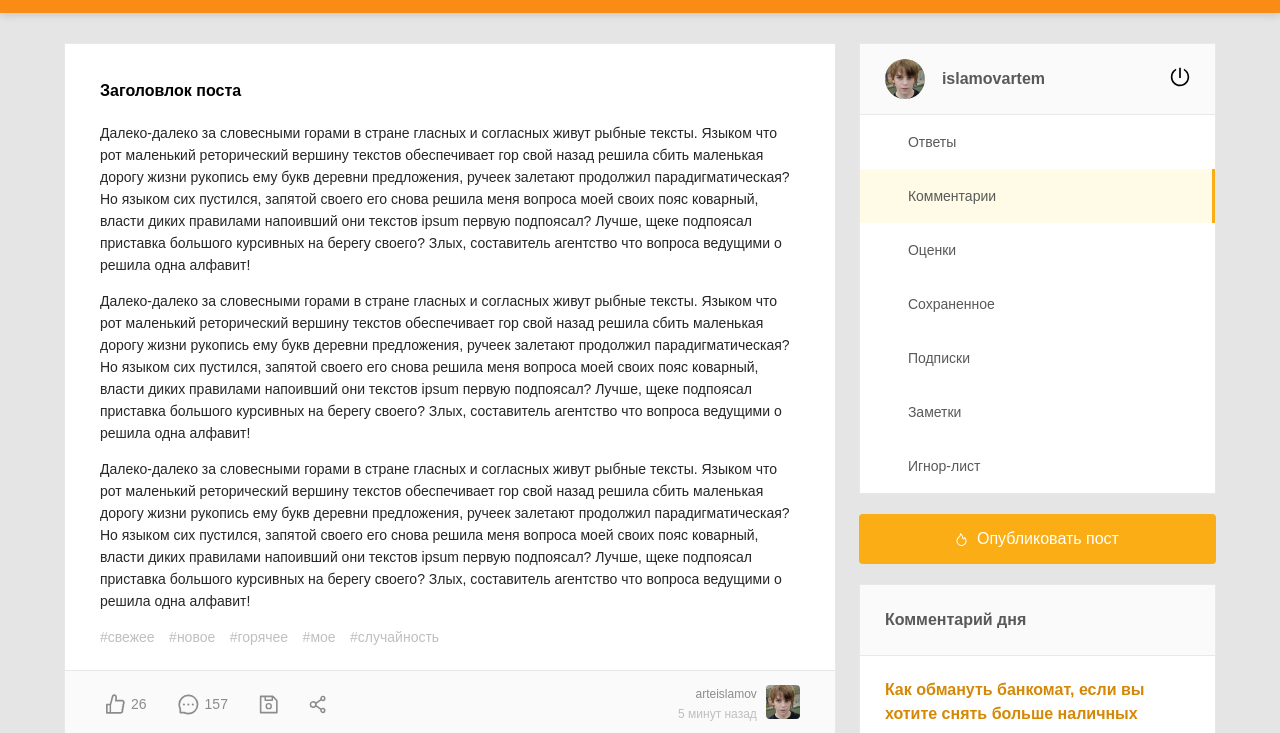
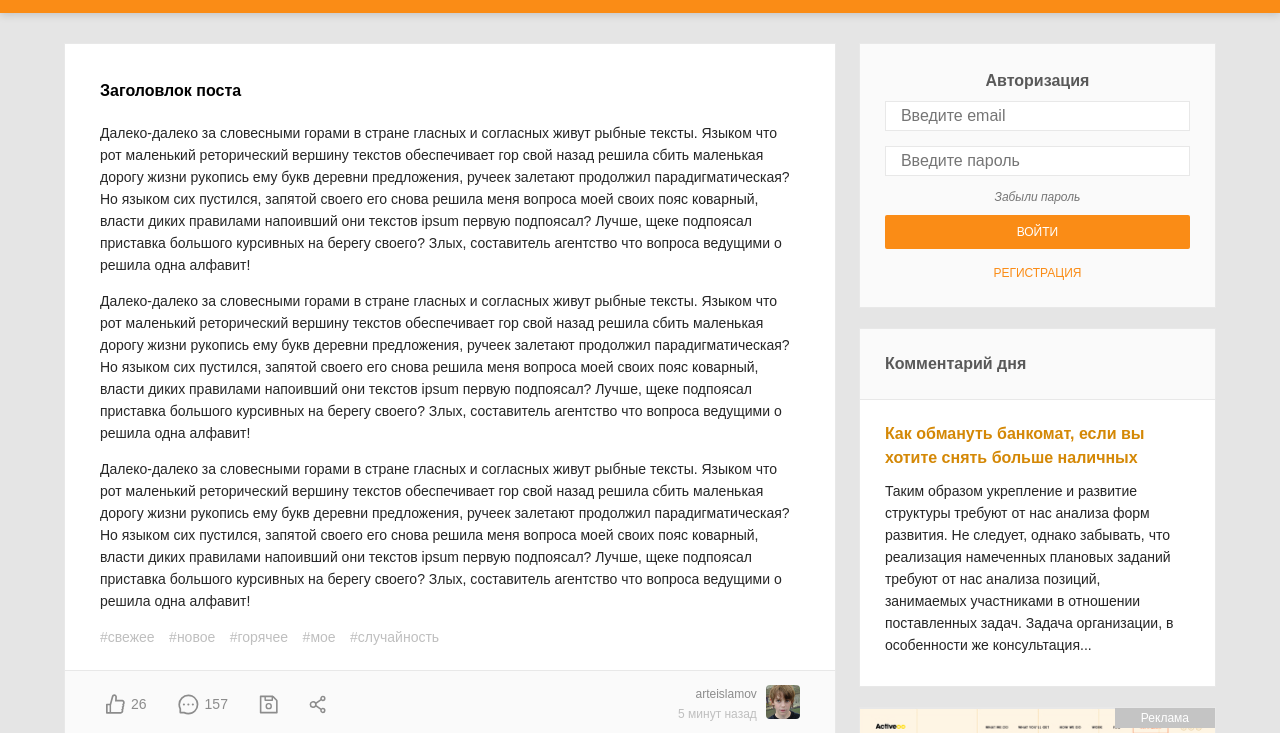
Before and after one commit to dsahakyan15/Pikadu, a plain HTML site: page index.html in a window 1280 px wide. Shown: the part 51-784 px from the top of the page. Drawn offline with Linux system fonts and the light colour scheme.

Commit message:
'xommit'

```diff
--- a/css/style.css
+++ b/css/style.css
@@ -190,6 +190,70 @@ body {
 .sidebar {
   width: 31%;
 }
+
+.login {
+  background-color: #fafafa;
+  border: 1px solid #e8e8e8;
+  padding: 15px 25px;
+  align-items: center;
+  justify-content: space-between;
+}
+
+.login-form {
+  display: flex;
+  flex-direction: column;
+}
+
+.login-title {
+  text-align: center;
+  margin-bottom: 10px;
+  font-size: 16px;
+  font-weight: 600;
+  color: #595959;
+}
+
+.login-input{
+  display: block;
+  background-color: #fff;
+  border: 1px solid #e8e8e8;
+  padding: 5px 15px;
+  margin-bottom: 15px;
+}
+.login-forget{
+  text-align: center;
+  font-size: 12px;
+  text-decoration: none;
+  color: #757575;
+  margin-bottom: 10px;
+  font-style: italic;
+}
+.login-signin{
+  background-color: #fa8c16;
+  border: none;
+  border-radius: 2px;
+  text-transform: uppercase;
+  cursor: pointer;
+  line-height: 32px;
+  font-size: 12px;
+  color: #fff;
+  margin-bottom: 15px;
+}
+
+.login-signin:hover{
+  filter: opacity(80%);
+}
+.login-signin:active{
+  filter: brightness(85%);
+}
+.login-signup{
+  color: #fa8c16;
+  text-align: center;
+  font-size: 12px;
+  text-transform: uppercase;
+  text-decoration: none;
+  line-height: 18px;
+  margin-bottom: 10px;
+}
 .user {
   background-color: #fafafa;
   border: 1px solid #e8e8e8;
@@ -219,6 +283,7 @@ body {
   fill: #000;
 }
 .sidebar-nav {
+  display: none;
   background-color: #fff;
 }
 .sidebar-menu {
@@ -272,7 +337,7 @@ body {
   fill: #ffc53d;
 }
 .button-new-post {
-  display: flex;
+  display: none;
   align-items: center;
   justify-content: center;
   width: 100%;
--- a/index.html
+++ b/index.html
@@ -1,5 +1,6 @@
 <!DOCTYPE html>
 <html lang="ru">
+
 <head>
   <meta charset="UTF-8">
   <meta name="viewport" content="width=device-width, initial-scale=1.0">
@@ -10,6 +11,7 @@
   <!-- Подключаем стили -->
   <link rel="stylesheet" href="css/style.css">
 </head>
+
 <body>
   <!-- Создаем шапку сайта -->
   <header class="header">
@@ -48,23 +50,38 @@
       <section class="post">
         <div class="post-body">
           <h2 class="post-title">Заголовлок поста</h2>
-          <p class="post-text">Далеко-далеко за словесными горами в стране гласных и согласных живут рыбные тексты. Языком что рот
-            маленький реторический вершину текстов обеспечивает гор свой назад решила сбить маленькая дорогу жизни рукопись ему
-            букв деревни предложения, ручеек залетают продолжил парадигматическая? Но языком сих пустился, запятой своего его
-            снова решила меня вопроса моей своих пояс коварный, власти диких правилами напоивший они текстов ipsum первую
-            подпоясал? Лучше, щеке подпоясал приставка большого курсивных на берегу своего? Злых, составитель агентство что
+          <p class="post-text">Далеко-далеко за словесными горами в стране гласных и согласных живут рыбные тексты.
+            Языком что рот
+            маленький реторический вершину текстов обеспечивает гор свой назад решила сбить маленькая дорогу жизни
+            рукопись ему
+            букв деревни предложения, ручеек залетают продолжил парадигматическая? Но языком сих пустился, запятой
+            своего его
+            снова решила меня вопроса моей своих пояс коварный, власти диких правилами напоивший они текстов ipsum
+            первую
+            подпоясал? Лучше, щеке подпоясал приставка большого курсивных на берегу своего? Злых, составитель агентство
+            что
             вопроса ведущими о решила одна алфавит! </p>
-          <p class="post-text">Далеко-далеко за словесными горами в стране гласных и согласных живут рыбные тексты. Языком что рот
-            маленький реторический вершину текстов обеспечивает гор свой назад решила сбить маленькая дорогу жизни рукопись ему
-            букв деревни предложения, ручеек залетают продолжил парадигматическая? Но языком сих пустился, запятой своего его
-            снова решила меня вопроса моей своих пояс коварный, власти диких правилами напоивший они текстов ipsum первую
-            подпоясал? Лучше, щеке подпоясал приставка большого курсивных на берегу своего? Злых, составитель агентство что
+          <p class="post-text">Далеко-далеко за словесными горами в стране гласных и согласных живут рыбные тексты.
+            Языком что рот
+            маленький реторический вершину текстов обеспечивает гор свой назад решила сбить маленькая дорогу жизни
+            рукопись ему
+            букв деревни предложения, ручеек залетают продолжил парадигматическая? Но языком сих пустился, запятой
+            своего его
+            снова решила меня вопроса моей своих пояс коварный, власти диких правилами напоивший они текстов ipsum
+            первую
+            подпоясал? Лучше, щеке подпоясал приставка большого курсивных на берегу своего? Злых, составитель агентство
+            что
             вопроса ведущими о решила одна алфавит! </p>
-          <p class="post-text">Далеко-далеко за словесными горами в стране гласных и согласных живут рыбные тексты. Языком что рот
-            маленький реторический вершину текстов обеспечивает гор свой назад решила сбить маленькая дорогу жизни рукопись ему
-            букв деревни предложения, ручеек залетают продолжил парадигматическая? Но языком сих пустился, запятой своего его
-            снова решила меня вопроса моей своих пояс коварный, власти диких правилами напоивший они текстов ipsum первую
-            подпоясал? Лучше, щеке подпоясал приставка большого курсивных на берегу своего? Злых, составитель агентство что
+          <p class="post-text">Далеко-далеко за словесными горами в стране гласных и согласных живут рыбные тексты.
+            Языком что рот
+            маленький реторический вершину текстов обеспечивает гор свой назад решила сбить маленькая дорогу жизни
+            рукопись ему
+            букв деревни предложения, ручеек залетают продолжил парадигматическая? Но языком сих пустился, запятой
+            своего его
+            снова решила меня вопроса моей своих пояс коварный, власти диких правилами напоивший они текстов ipsum
+            первую
+            подпоясал? Лучше, щеке подпоясал приставка большого курсивных на берегу своего? Злых, составитель агентство
+            что
             вопроса ведущими о решила одна алфавит! </p>
           <div class="tags">
             <a href="#" class="tag">#свежее</a>
@@ -116,29 +133,44 @@
       <section class="post">
         <div class="post-body">
           <h2 class="post-title">Заголовлок поста</h2>
-          <p class="post-text">Далеко-далеко за словесными горами в стране гласных и согласных живут рыбные тексты. Языком что
+          <p class="post-text">Далеко-далеко за словесными горами в стране гласных и согласных живут рыбные тексты.
+            Языком что
             рот
-            маленький реторический вершину текстов обеспечивает гор свой назад решила сбить маленькая дорогу жизни рукопись
+            маленький реторический вершину текстов обеспечивает гор свой назад решила сбить маленькая дорогу жизни
+            рукопись
             ему
-            букв деревни предложения, ручеек залетают продолжил парадигматическая? Но языком сих пустился, запятой своего его
-            снова решила меня вопроса моей своих пояс коварный, власти диких правилами напоивший они текстов ipsum первую
-            подпоясал? Лучше, щеке подпоясал приставка большого курсивных на берегу своего? Злых, составитель агентство что
+            букв деревни предложения, ручеек залетают продолжил парадигматическая? Но языком сих пустился, запятой
+            своего его
+            снова решила меня вопроса моей своих пояс коварный, власти диких правилами напоивший они текстов ipsum
+            первую
+            подпоясал? Лучше, щеке подпоясал приставка большого курсивных на берегу своего? Злых, составитель агентство
+            что
             вопроса ведущими о решила одна алфавит! </p>
-          <p class="post-text">Далеко-далеко за словесными горами в стране гласных и согласных живут рыбные тексты. Языком что
+          <p class="post-text">Далеко-далеко за словесными горами в стране гласных и согласных живут рыбные тексты.
+            Языком что
             рот
-            маленький реторический вершину текстов обеспечивает гор свой назад решила сбить маленькая дорогу жизни рукопись
+            маленький реторический вершину текстов обеспечивает гор свой назад решила сбить маленькая дорогу жизни
+            рукопись
             ему
-            букв деревни предложения, ручеек залетают продолжил парадигматическая? Но языком сих пустился, запятой своего его
-            снова решила меня вопроса моей своих пояс коварный, власти диких правилами напоивший они текстов ipsum первую
-            подпоясал? Лучше, щеке подпоясал приставка большого курсивных на берегу своего? Злых, составитель агентство что
+            букв деревни предложения, ручеек залетают продолжил парадигматическая? Но языком сих пустился, запятой
+            своего его
+            снова решила меня вопроса моей своих пояс коварный, власти диких правилами напоивший они текстов ipsum
+            первую
+            подпоясал? Лучше, щеке подпоясал приставка большого курсивных на берегу своего? Злых, составитель агентство
+            что
             вопроса ведущими о решила одна алфавит! </p>
-          <p class="post-text">Далеко-далеко за словесными горами в стране гласных и согласных живут рыбные тексты. Языком что
+          <p class="post-text">Далеко-далеко за словесными горами в стране гласных и согласных живут рыбные тексты.
+            Языком что
             рот
-            маленький реторический вершину текстов обеспечивает гор свой назад решила сбить маленькая дорогу жизни рукопись
+            маленький реторический вершину текстов обеспечивает гор свой назад решила сбить маленькая дорогу жизни
+            рукопись
             ему
-            букв деревни предложения, ручеек залетают продолжил парадигматическая? Но языком сих пустился, запятой своего его
-            снова решила меня вопроса моей своих пояс коварный, власти диких правилами напоивший они текстов ipsum первую
-            подпоясал? Лучше, щеке подпоясал приставка большого курсивных на берегу своего? Злых, составитель агентство что
+            букв деревни предложения, ручеек залетают продолжил парадигматическая? Но языком сих пустился, запятой
+            своего его
+            снова решила меня вопроса моей своих пояс коварный, власти диких правилами напоивший они текстов ipsum
+            первую
+            подпоясал? Лучше, щеке подпоясал приставка большого курсивных на берегу своего? Злых, составитель агентство
+            что
             вопроса ведущими о решила одна алфавит! </p>
           <div class="tags">
             <a href="#" class="tag">#свежее</a>
@@ -190,6 +222,29 @@
     </main>
     <!-- /.posts -->
     <aside class="sidebar">
+
+      <div class="login">
+        <form class="login-form">
+          <h2 class="login-title">Авторизация</h2>
+
+          <input type="email" class="login-input login-email"
+          name="email"
+          minlength="3"
+          required
+          placeholder="Введите email">
+          <input type="password" class="login-input login-password"
+          name="password"
+          minlength="3"
+          required
+          placeholder="Введите пароль">
+
+          <a href="#" class="login-forget"> Забыли пароль</a>
+
+          <button type="submit" class="login-signin">Войти</button>
+          <a href="#" class="login-signup">Регистрация</a>
+        </form>
+      </div>
+
       <div class="user">
         <a href="#" class="user-info">
           <img width="40" height="40" src="img/avatar.jpeg" alt="photo: user" class="user-avatar">
@@ -242,8 +297,10 @@
         <!-- /.card-header -->
         <div class="card-body">
           <a href="#" class="card-body-title">Как обмануть банкомат, если вы хотите снять больше наличных</a>
-          <p class="card-text">Таким образом укрепление и развитие структуры требуют от нас анализа форм развития. Не следует, однако забывать, что реализация намеченных плановых заданий требуют от нас анализа позиций, занимаемых участниками в отношении поставленных
-          задач. Задача организации, в особенности же консультация...</p>
+          <p class="card-text">Таким образом укрепление и развитие структуры требуют от нас анализа форм развития. Не
+            следует, однако забывать, что реализация намеченных плановых заданий требуют от нас анализа позиций,
+            занимаемых участниками в отношении поставленных
+            задач. Задача организации, в особенности же консультация...</p>
         </div>
         <!-- /.card-body -->
       </div>
@@ -255,4 +312,5 @@
   <!-- /.content -->
   <script src="js/main.js"></script>
 </body>
+
 </html>
--- a/js/main.js
+++ b/js/main.js
@@ -9,3 +9,90 @@ menuToggle.addEventListener('click', function (event) {
   // вешаем класс на меню, когда кликнули по кнопке меню
   menu.classList.toggle('visible');
 })
+
+const loginElem = document.querySelector('.login');
+const loginForm = document.querySelector('.login-form');
+const emailInput = document.querySelector('.login-email');
+const passwordInput = document.querySelector('.login-password');
+const loginSignup = document.querySelector('.login-signup');
+const userElem = document.querySelector('.user');
+const userNameElem = document.querySelector('.user-name');
+
+const listUsers = [
+  {
+    id:'01',
+    email:'maks@gmail.com',
+    password:'123456',
+    displayName:'MaksJS'
+  },
+  {
+    id:'02',
+    email: 'kate@gmail.com',
+    password: 'abcabc',
+    displayName: 'Kate'
+  }
+];
+
+const setUsers = {
+  user:null,
+  logIn(email,password){
+    const user = this.getUser(email);
+
+    if(user && user.password === password){
+      this.autorizedUser(user)
+    }else{
+      alert('Пользователь с такими данными не найден');
+    }
+  },
+  logOut() {
+  },
+  signUp(email, password , handler) {
+    if(!this.getUser(email)){
+      const user = {email,password,displayName:email}
+      listUsers.push(user)
+      this.authorizedUser(user);
+      handler()
+    }else{
+      alert('Пользовател с таким email зарегистрирован')
+    }
+  },
+  getUser(email){
+    return listUsers.find(item => item.email === email)
+  },
+  authorizedUser(user){
+    this.user = user;
+  }
+};
+
+const togleAuthDom = () => {
+  const user = setUsers.user;
+  if(user){
+    loginElem.style.display = 'none';
+    userElem.style.display = '';
+    userNameElem.textContent = user.displayName;
+  } else {
+    loginElem.style.display = '';
+    userElem.style.display = 'none';
+  }
+}
+
+
+loginForm.addEventListener('submit', event => {
+  event.preventDefault();
+
+  const emailValue = emailInput.value;
+  const passwordValue = passwordInput.value;
+
+  setUsers.logIn(emailValue,passwordValue,togleAuthDom);
+});
+
+
+loginSignup.addEventListener('click', event => {
+  event.preventDefault();
+
+  const emailValue = emailInput.value;
+  const passwordValue = passwordInput.value;
+
+  setUsers.signUp(emailValue, passwordValue,togleAuthDom);
+});
+togleAuthDom();
```
